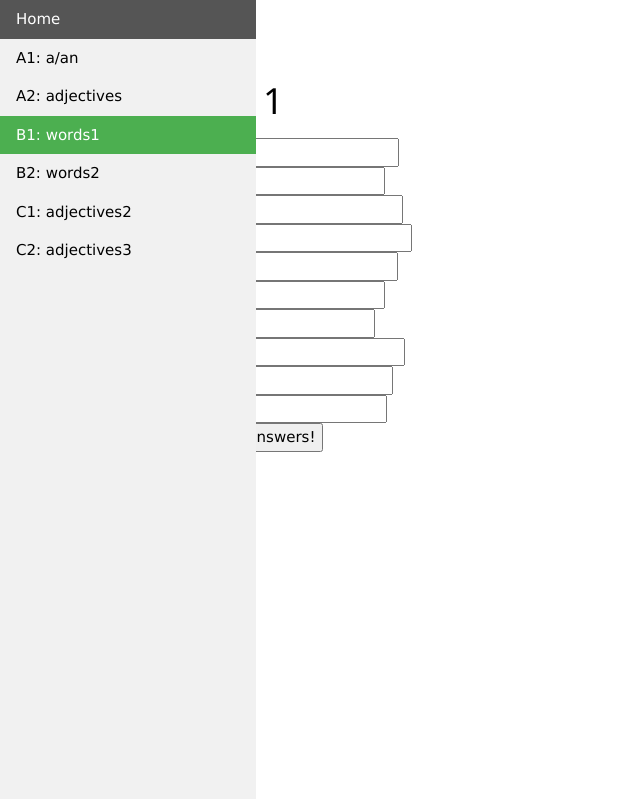
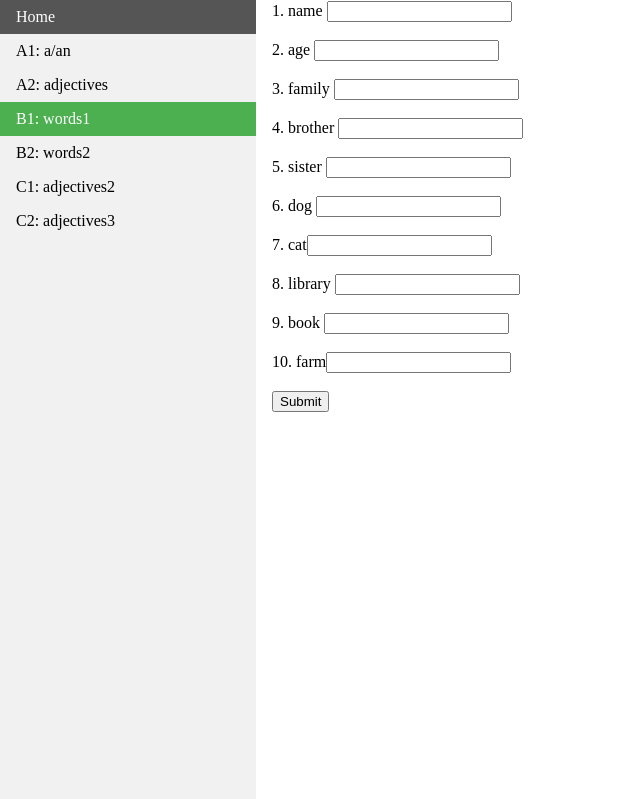
Before and after one commit to tvangeest/DEV6B_Retake, a Flask app: page /w1 in a window 1280 px wide. Shown: the top 799 px of the page, without its empty margins (0-640 px from the left). Run offline with Flask 2, Linux system fonts and the light colour scheme; data that the repository does not hold is empty.

Commit message:
Fixed layout

```diff
--- a/dev6b_retake/dev6b_retake/templates/w1.html
+++ b/dev6b_retake/dev6b_retake/templates/w1.html
@@ -5,8 +5,6 @@
     <meta charset="UTF-8">
     <meta name="viewport" content="width=device-width, initial-scale=1">
 
-    <link rel="stylesheet" href="https://www.w3schools.com/w3css/3/w3.css">
-    <link rel="stylesheet" href="https://fonts.googleapis.com/css?family=Lato">
     <script type="text/javascript" src="answersw1.json"></script>
     <script type="text/javascript">
 
@@ -97,25 +95,26 @@
 
 
         <!-- First Grid -->
-        <div class="w3-row-padding w3-padding-64 w3-container">
-            <div class="w3-content">
-                <div class="w3-twothird" id="content">
-                    <h1>words 1</h1>
+        <!--<div class="w3-row-padding w3-padding-64 w3-container">
+            <div class="w3-content">-->
 
-                    name <input id="a1" /><br />
-                    age <input id="a2" /><br />
-                    family <input id="a3" /><br />
-                    brother <input id="a4" /><br />
-                    sister <input id="a5" /><br />
-                    dog <input id="a6" /><br />
-                    cat<input id="a7" /><br />
-                    library <input id="a8" /><br />
-                    book <input id="a9" /><br />
-                    farm<input id="a10" /><br />
-                    <input type="button" onclick="check()" value="Check your answers!">
+            <div style="margin-left:20%;padding:1px 16px;height:1000px;">
+                <div id="content">
+
+                    1. name <input id="a1" /><br /><br />
+                    2. age <input id="a2" /><br /><br />
+                    3. family <input id="a3" /><br /><br />
+                    4. brother <input id="a4" /><br /><br />
+                    5. sister <input id="a5" /><br /><br />
+                    6. dog <input id="a6" /><br /><br />
+                    7. cat<input id="a7" /><br /><br />
+                    8. library <input id="a8" /><br /><br />
+                    9. book <input id="a9" /><br /><br />
+                    10. farm<input id="a10" /><br /><br />
+                    <input type="button" onclick="check()" value="Submit">
                 </div>
             </div>
-        </div>
+        <!--</div>-->
 
 
 
```
Also changed, not shown: dev6b_retake/dev6b_retake/templates/w2.html (+15 -18 lines), 1 other file. Lines whose indentation alone changed are shown as unchanged.
